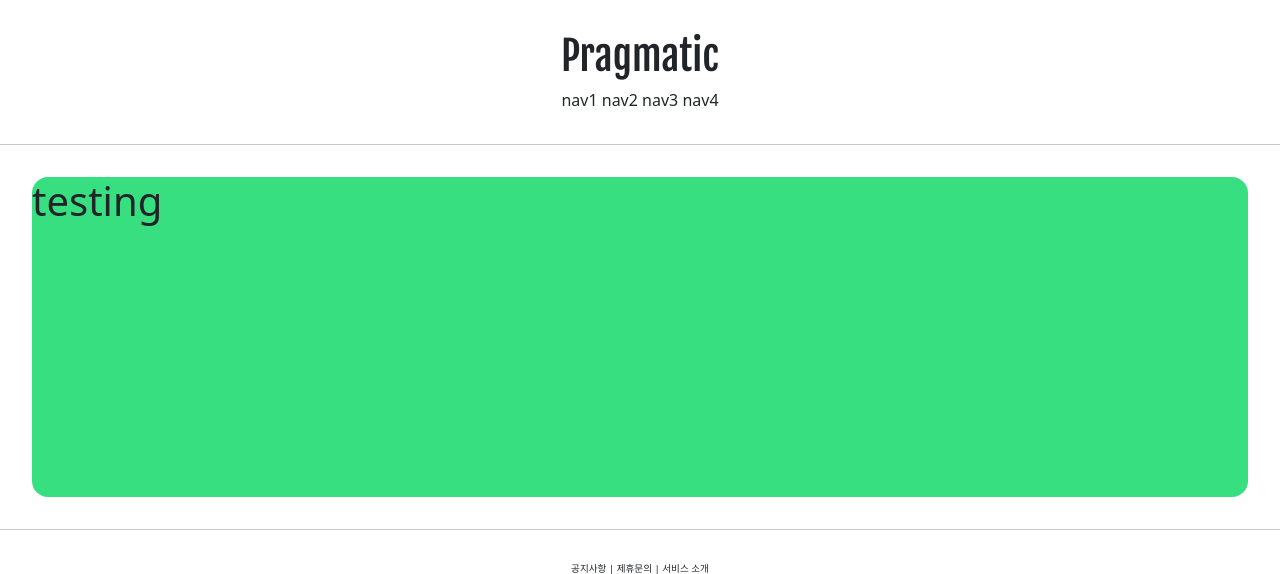
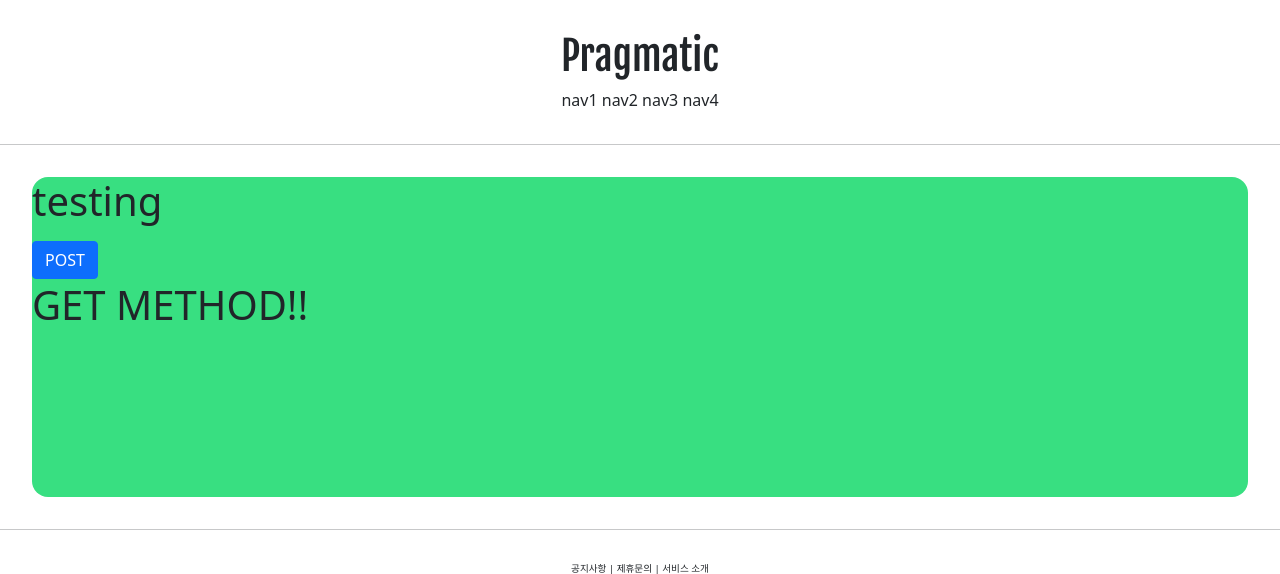
Before and after one commit to nohsm621/pragmatic, a Django app: page /account/hello_world/ in a window 1280 px wide. Shown: the top 574 px of the page. Run offline with Django 3.2, Linux system fonts and the light colour scheme.

Commit message:
django course 16 commit

```diff
--- a/accountapp/templates/accountapp/hello_world.html
+++ b/accountapp/templates/accountapp/hello_world.html
@@ -4,5 +4,14 @@
   <div
       style="height: 20rem; background-color: #38df81; border-radius: 1rem; margin: 2rem; font-size: 2rem">
     <h1>testing</h1>
+
+    <form action="/account/hello_world/" method="post">
+      {% csrf_token %}
+      <input type="submit" class="btn btn-primary" value="POST">
+    </form>
+
+    <h1>
+      {{ text }}
+    </h1>
   </div>
 {% endblock %}
--- a/accountapp/views.py
+++ b/accountapp/views.py
@@ -1,9 +1,11 @@
-from django.http import HttpResponse
-
-
 # def: define function
 from django.shortcuts import render
 
 
 def hello_world(request):
-    return render(request, 'accountapp/hello_world.html')
+    if request.method == "POST":
+        return render(request, 'accountapp/hello_world.html',
+                      context={'text': 'POST METHOD!!'})
+    else:
+        return render(request, 'accountapp/hello_world.html',
+                      context={'text': 'GET METHOD!!'})
```
